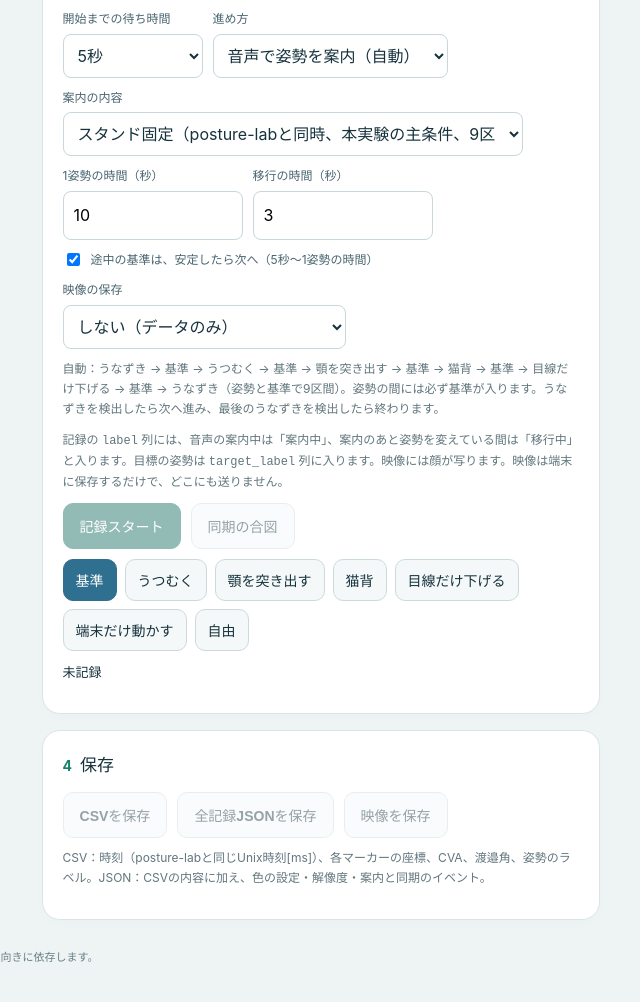
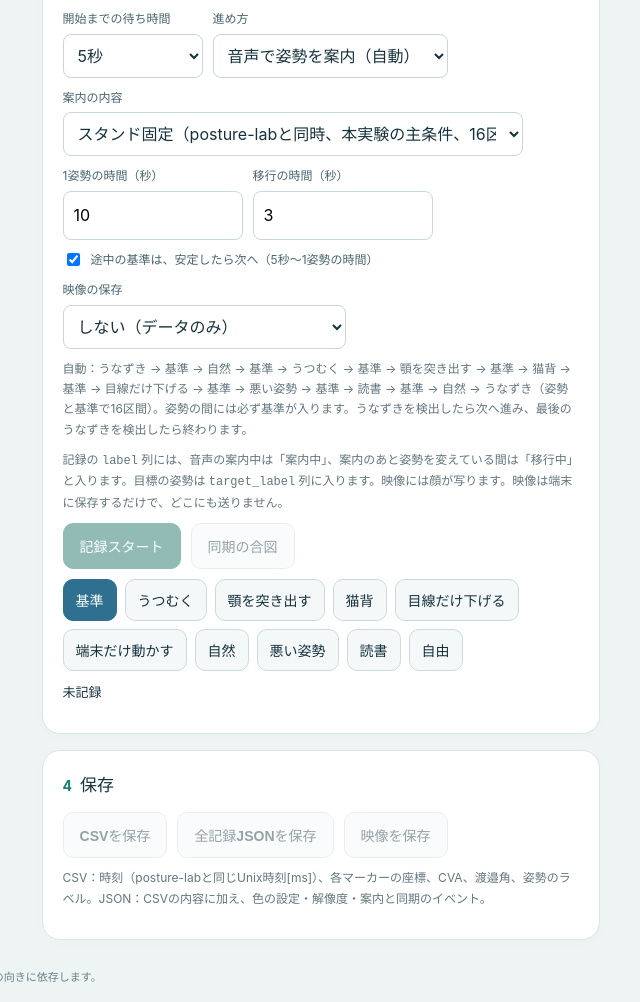
Before and after one commit to RyoM-app/cva-camera, a plain HTML site: page index.html in a window 1280 px wide. Shown: the part 1271-2273 px from the top of the page, without its empty margins (570-1210 px from the left). Drawn offline with Linux system fonts and the light colour scheme.

Commit message:
CVAカメラ 0.6.0（1・2）：手順に自然・悪い姿勢・読書、声かけの変更（guidanceVersion 20261115）
- 固定16区間・手持ち18区間。最初の基準10秒・自然30秒・悪い姿勢15秒・読書120秒は決めた秒数で進む（DURATION_SEC）
- 基準の声かけを「姿勢を正す」に、猫背・固定のうつむくの文言を変更
- meta.protocol に guidanceVersion・fixedSec・durationSec
- 手動のラベルに自然・悪い姿勢・読書
- README の変更履歴、DATA_FORMAT.md

Co-Authored-By: Claude Opus 5.5 <noreply@anthropic.com>

```diff
--- a/app.js
+++ b/app.js
@@ -4,9 +4,10 @@
 // 0.3.0：案内中・移行中のラベル、うなずきの自動検出、重力センサーによる傾き補正、外カメラ、映像の保存（任意）
 // 0.4.0：姿勢の間に基準を挟む、posture-labとの同時計測用の案内、色の判定を厳しく（マーカー自身の色の幅から決める）、大きさの急変を除外、色の重なりの警告
 // 0.5.0：本実験用。被験者・条件・回の入力とファイル名、「スタンド固定」の案内、猫背、時計の組、画面の消灯防止、終了時の品質判定
+// 0.6.0：手順に「自然」「悪い姿勢」「読書」を追加、声かけの変更（guidanceVersion 20261115）、途中の基準で戻れているかを音声で知らせる
 // 0.5.1：うなずきの検出を緩める（10°下がって深さの半分戻る、12秒）、1/2は「注意」、各行に wall_ms、固定の「うつむく」の声かけ
 // 角度の定義は cva_tracker.py（Python版）と同じ。
-const VERSION = '0.5.1';
+const VERSION = '0.6.0';
 // 終了時の品質判定（本実験の「事前に決める除外基準」に合わせる）。満たさなければ「やり直し推奨」
 const QUALITY = {
   minDetectionRate: 0.95,       // 耳珠・C7の検出率がこれ未満 → その回を除外
@@ -21,12 +22,31 @@ const video = $('video'), snap = $('snap'), overlay = $('overlay'), octx = overl
 const proc = document.createElement('canvas'), pctx = proc.getContext('2d', { willReadFrequently: true });
 const comp = document.createElement('canvas'), cctx = comp.getContext('2d');   // 映像の保存用（計測結果を重ねる）
 const NAMES = { tragus: '耳珠', c7: 'C7', acromion: '肩峰' };
-// 案内の手順。姿勢と姿勢の間には必ず「基準」（頭を楽な位置に戻す）を挟む
-const BACK = '頭を楽な位置に戻して、正面を見てください';
-// 本実験の基準の声かけは、条件ごとに毎回同じ文言にする（基準姿勢を強制する仕組みは入れない）
-const BASE_STAND = '画面を楽に正面から見てください';
-const BASE_HAND = 'スマホを目の高さに持って、楽に正面を見てください';
-const SLOUCH = '背中を丸めて、肩を前に出してください。腰から前に倒れないでください';   // 猫背。前かがみ（腰から倒す）と区別する
+// 案内の手順。姿勢と姿勢の間には必ず「基準」を挟む。各要素は [ラベル, 声かけ, 決めた秒数（省略時は「1姿勢の時間」）]
+const BACK = '頭を楽な位置に戻して、正面を見てください';   // basic（CVAカメラだけ）で使う
+// 0.6.0：声かけの版。基準の意味が「楽な姿勢」から「姿勢を正す」に変わったので、解析で区別するため meta.protocol に入れる
+const GUIDANCE_VERSION = '20261115';
+// 区間の長さ（秒）。自然・悪い姿勢・読書は CVA の安定を待たず、この秒数で次へ進む
+const DURATION_SEC = { firstBase: 10, natural: 30, bad: 15, reading: 120 };
+const SAY = {
+  stand: { base0: '姿勢を正して、画面を見てください', base: '基準の姿勢に戻ってください', slouch: '猫背になってください' },
+  hand: { base0: '姿勢を正して、スマホを目の高さに持ってください', base: '基準の姿勢に戻って、スマホを目の高さに持ってください', slouch: 'スマホを胸の高さに下げて、猫背になってください' },
+  natural: '普段スマホを見るときの、楽な姿勢になってください',
+  bad: '画面を見たまま、自分にとって一番悪いと思う姿勢になってください',
+  reading: '画面の文章を読んでください。姿勢は気にしなくて大丈夫です',
+};
+// 本実験の手順（固定）：基準(10秒) → 自然(30秒) → 基準 → うつむく → 基準 → 顎 → 基準 → 猫背 → 基準 → 目線 → 基準 → 悪い姿勢(15秒) → 基準 → 読書(120秒) → 基準 → 自然(30秒)
+// 手持ちは「目線だけ下げる → 基準」の後に「端末だけ動かす → 基準」が入る
+function mainProtocol(c, postures) {
+  const B = ['基準', SAY[c].base];
+  return [
+    ['基準', SAY[c].base0, DURATION_SEC.firstBase], ['自然', SAY.natural, DURATION_SEC.natural], B,
+    ...postures.flatMap(p => [p, B]),
+    ['悪い姿勢', SAY.bad, DURATION_SEC.bad], B,
+    ['読書', SAY.reading, DURATION_SEC.reading], B,
+    ['自然', SAY.natural, DURATION_SEC.natural],
+  ];
+}
 const PRESETS = {
   basic: [
     ['基準', '楽な姿勢で、正面を見てください'],
@@ -34,24 +54,22 @@ const PRESETS = {
     ['顎を突き出す', '顎を前に突き出してください'], ['基準', BACK],
     ['目線だけ下げる', '頭は楽な位置のまま、目線だけを下げてください'], ['基準', BACK],
   ],
-  stand: [   // 本実験の主条件：posture-labのスマホをスタンドに固定して同時に計測する（9区間）
-    ['基準', BASE_STAND],
-    ['うつむく', '画面を見たまま、首を曲げて、あごを引くようにうつむいてください'], ['基準', BASE_STAND],
-    ['顎を突き出す', '画面を見たまま、顎を前に突き出してください'], ['基準', BASE_STAND],
-    ['猫背', '画面を見たまま、' + SLOUCH], ['基準', BASE_STAND],
-    ['目線だけ下げる', '頭は動かさず、目線だけを下げてください'], ['基準', BASE_STAND],
-  ],
-  dual: [   // posture-labのスマホを手に持って同時に計測するとき（本実験の手持ちの回、11区間）
-    ['基準', BASE_HAND],
-    ['うつむく', 'スマホを胸の高さに下げて、うつむいて画面を見てください'], ['基準', BASE_HAND],
-    ['顎を突き出す', 'スマホを胸の高さに下げて、顎を前に突き出して画面を見てください'], ['基準', BASE_HAND],
-    ['猫背', 'スマホを胸の高さに下げて、画面を見たまま、' + SLOUCH], ['基準', BASE_HAND],
-    ['目線だけ下げる', 'スマホを胸の高さに下げて、頭は動かさず、目線だけで画面を見てください'], ['基準', BASE_HAND],
-    ['端末だけ動かす', '頭は動かさず、スマホだけをゆっくり上下に動かしてください'], ['基準', BASE_HAND],
-  ],
+  stand: mainProtocol('stand', [   // 本実験の主条件：posture-labのスマホをスタンドに固定して同時に計測する（16区間）
+    ['うつむく', '画面を見たまま、あごを引くようにうつむいてください'],
+    ['顎を突き出す', '画面を見たまま、顎を前に突き出してください'],
+    ['猫背', SAY.stand.slouch],
+    ['目線だけ下げる', '頭は動かさず、目線だけを下げてください'],
+  ]),
+  dual: mainProtocol('hand', [     // posture-labのスマホを手に持って同時に計測するとき（本実験の手持ちの回、18区間）
+    ['うつむく', 'スマホを胸の高さに下げて、うつむいて画面を見てください'],
+    ['顎を突き出す', 'スマホを胸の高さに下げて、顎を前に突き出して画面を見てください'],
+    ['猫背', SAY.hand.slouch],
+    ['目線だけ下げる', 'スマホを胸の高さに下げて、頭は動かさず、目線だけで画面を見てください'],
+    ['端末だけ動かす', '頭は動かさず、スマホだけをゆっくり上下に動かしてください'],
+  ]),
 };
 const PRESET_FOR = { fixed: 'stand', hand: 'dual' };   // 条件から案内の内容を選ぶ（練習は選んだまま）
-let PROTOCOL = PRESETS.basic.map(x => x[0]), SAYS = PRESETS.basic.map(x => x[1]);
+let PROTOCOL = PRESETS.basic.map(x => x[0]), SAYS = PRESETS.basic.map(x => x[1]), SECS = PRESETS.basic.map(() => null);
 // うなずき（0.5.1）：基準＝合図の直前1秒のCVAの中央値（記録開始から1秒以内のフレームは使わない）。
 // 基準から drop 度以上下がり、その最小値から深さ（基準−最小値）の backFraction 以上戻ったら検出。待ち時間は最初・最後とも12秒
 const NOD = { drop: 10, backFraction: 0.5, baseWindowMs: 1000, skipFirstMs: 1000, startMax: 12000, endMax: 12000, after: 1500, back: null };   // back は 0.4.x の「基準から3°以内に戻る」（使わない）
@@ -607,8 +625,8 @@ function startRec() {
   const auto = $('protocol').value === 'auto', hold = Math.max(3, +$('holdSec').value || 10) * 1000, trans = Math.max(0, +$('transSec').value || 0) * 1000, sec = +$('recTimer').value;
   if (sec) say('記録を始めます。写真と同じ位置で、正面を向いてください');
   countdown(sec, () => {
-    const preset = $('preset').value; PROTOCOL = PRESETS[preset].map(x => x[0]); SAYS = PRESETS[preset].map(x => x[1]);
-    S.rec = { rows: [], events: [], t0: performance.now(), startedAt: new Date().toISOString(), protocol: auto ? { preset, steps: PROTOCOL, guidance: SAYS, holdMs: hold, transitionMs: trans, nod: NOD, quickBaseline: $('quickBase').checked ? { minMs: 5000, windowMs: 3000, rangeDeg: 2 } : null } : null };
+    const preset = $('preset').value; PROTOCOL = PRESETS[preset].map(x => x[0]); SAYS = PRESETS[preset].map(x => x[1]); SECS = PRESETS[preset].map(x => x[2] ?? null);
+    S.rec = { rows: [], events: [], t0: performance.now(), startedAt: new Date().toISOString(), protocol: auto ? { preset, steps: PROTOCOL, guidance: SAYS, guidanceVersion: preset === 'basic' ? null : GUIDANCE_VERSION, fixedSec: SECS, durationSec: DURATION_SEC, holdMs: hold, transitionMs: trans, nod: NOD, quickBaseline: $('quickBase').checked ? { minMs: 5000, windowMs: 3000, rangeDeg: 2 } : null } : null };
     S.step = -1;
     if (auto) { S.stage = 'prep'; S.rowLabel = '準備'; } else { S.stage = 'manual'; S.rowLabel = S.label; }
     S.rec.subject = subj;
@@ -646,7 +664,8 @@ async function runProtocol(hold, trans) {
     setStage('guide', '案内中', i); beep(880, 150); await sayWait(SAYS[i]); if (!alive()) return;
     if (trans) { setStage('transition', '移行中', i); await sleep(trans); if (!alive()) return; }
     setStage('hold', l, i);
-    if (l === '基準' && i > 0 && $('quickBase').checked) await holdUntilStable(i, hold); else await sleep(hold);
+    if (SECS[i] !== null) await sleep(SECS[i] * 1000);   // 決めた秒数（最初の基準・自然・悪い姿勢・読書）
+    else if (l === '基準' && i > 0 && $('quickBase').checked) await holdUntilStable(i, hold); else await sleep(hold);
     if (!alive()) return;
   }
   setStage('nod', 'うなずき', PROTOCOL.length); beep(1000, 200); S.rec.events.push(ev('sync_cue', { which: 'end' })); say('最後に、素早く1回うなずいてください');
--- a/index.html
+++ b/index.html
@@ -4,12 +4,12 @@
 <meta charset="utf-8">
 <meta name="viewport" content="width=device-width,initial-scale=1,viewport-fit=cover">
 <title>CVAカメラ — 1人で側面からCVAを測る</title>
-<link rel="stylesheet" href="styles.css?v=0.5.1">
+<link rel="stylesheet" href="styles.css?v=0.6.0">
 </head>
 <body>
 <main>
 <header>
-  <div><div class="eyebrow">SIDE-VIEW CVA CAMERA · 0.5.1</div><h1>CVAカメラ</h1></div>
+  <div><div class="eyebrow">SIDE-VIEW CVA CAMERA · 0.6.0</div><h1>CVAカメラ</h1></div>
   <span class="badge">実験用・未検証</span>
 </header>
 <p class="intro">体の横に置いたスマホのカメラで、耳珠・C7・肩峰の色マーカーを追跡し、CVAと渡邉角を記録します。1人で使えるように、撮影と記録開始にセルフタイマーと音声の案内があります。カメラの傾きは重力センサーで自動補正します。映像は、選んだときだけ端末に保存し、どこにも送信しません。</p>
@@ -90,7 +90,7 @@
       <div class="input-row">
         <label>開始までの待ち時間<select id="recTimer"><option value="0">すぐ</option><option value="3">3秒</option><option value="5" selected>5秒</option><option value="10">10秒</option></select></label>
         <label>進め方<select id="protocol"><option value="auto" selected>音声で姿勢を案内（自動）</option><option value="manual">手動でラベルを押す</option></select></label>
-        <label>案内の内容<select id="preset"><option value="stand">スタンド固定（posture-labと同時、本実験の主条件、9区間）</option><option value="dual">posture-labと同時（スマホを手に持つ、11区間）</option><option value="basic" selected>CVAカメラだけ（7区間）</option></select></label>
+        <label>案内の内容<select id="preset"><option value="stand">スタンド固定（posture-labと同時、本実験の主条件、16区間）</option><option value="dual">posture-labと同時（スマホを手に持つ、18区間）</option><option value="basic" selected>CVAカメラだけ（7区間）</option></select></label>
         <label>1姿勢の時間（秒）<input type="number" id="holdSec" min="3" max="60" value="10"></label>
         <label>移行の時間（秒）<input type="number" id="transSec" min="0" max="15" value="3"></label>
         <label class="check"><input type="checkbox" id="quickBase" checked> 途中の基準は、安定したら次へ（5秒〜1姿勢の時間）</label>
@@ -109,6 +109,9 @@
         <button data-label="猫背">猫背</button>
         <button data-label="目線だけ下げる">目線だけ下げる</button>
         <button data-label="端末だけ動かす">端末だけ動かす</button>
+        <button data-label="自然">自然</button>
+        <button data-label="悪い姿勢">悪い姿勢</button>
+        <button data-label="読書">読書</button>
         <button data-label="自由">自由</button>
       </div>
       <p id="recStatus">未記録</p>
@@ -126,8 +129,8 @@
     </section>
   </div>
 </div>
-<footer>CVAカメラ 0.5.1 / 研究用の試作。角度は2次元の側面投影で、マーカーの貼付位置とカメラの向きに依存します。</footer>
+<footer>CVAカメラ 0.6.0 / 研究用の試作。角度は2次元の側面投影で、マーカーの貼付位置とカメラの向きに依存します。</footer>
 </main>
-<script src="app.js?v=0.5.1"></script>
+<script src="app.js?v=0.6.0"></script>
 </body>
 </html>
```
Also changed, not shown: 2 other files.
